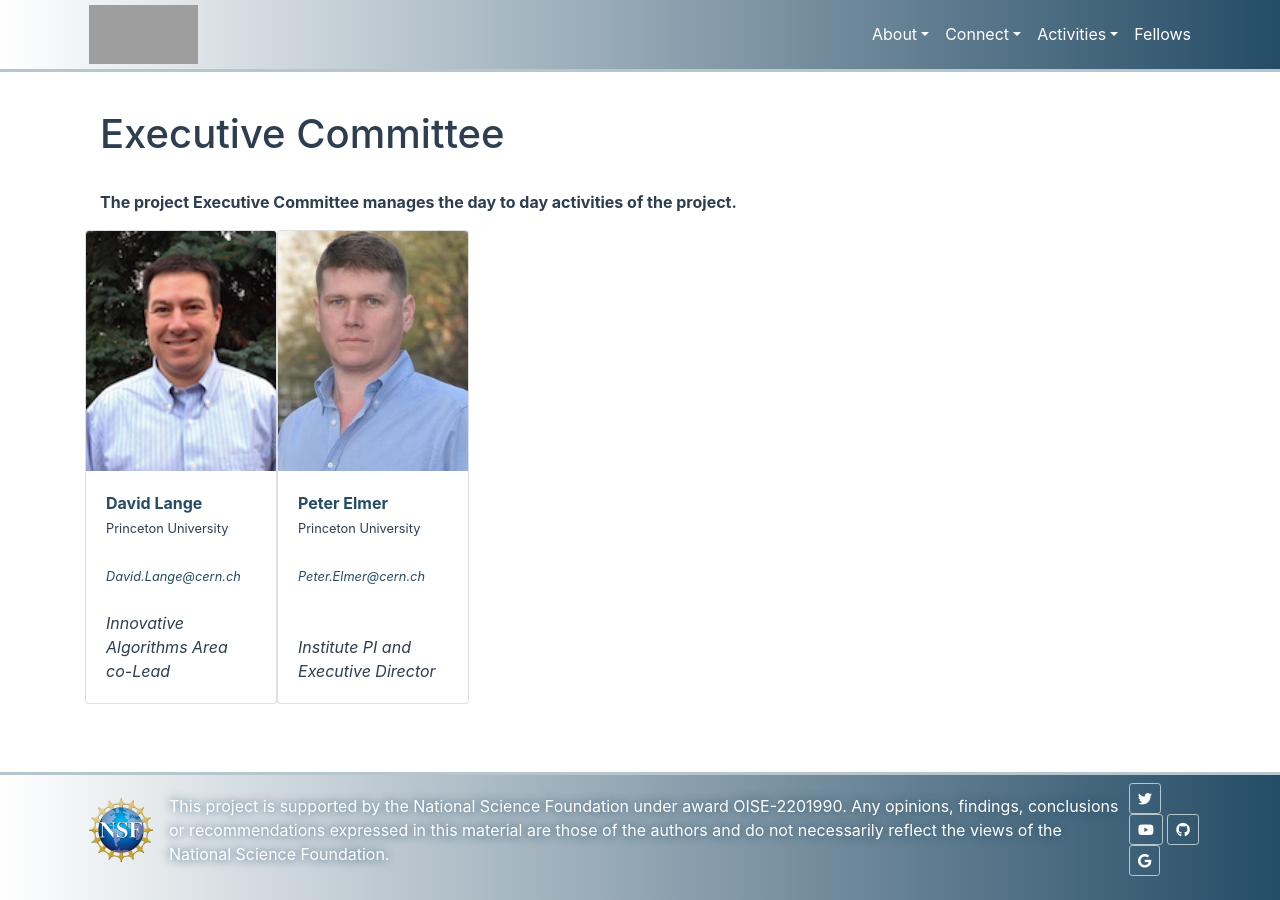
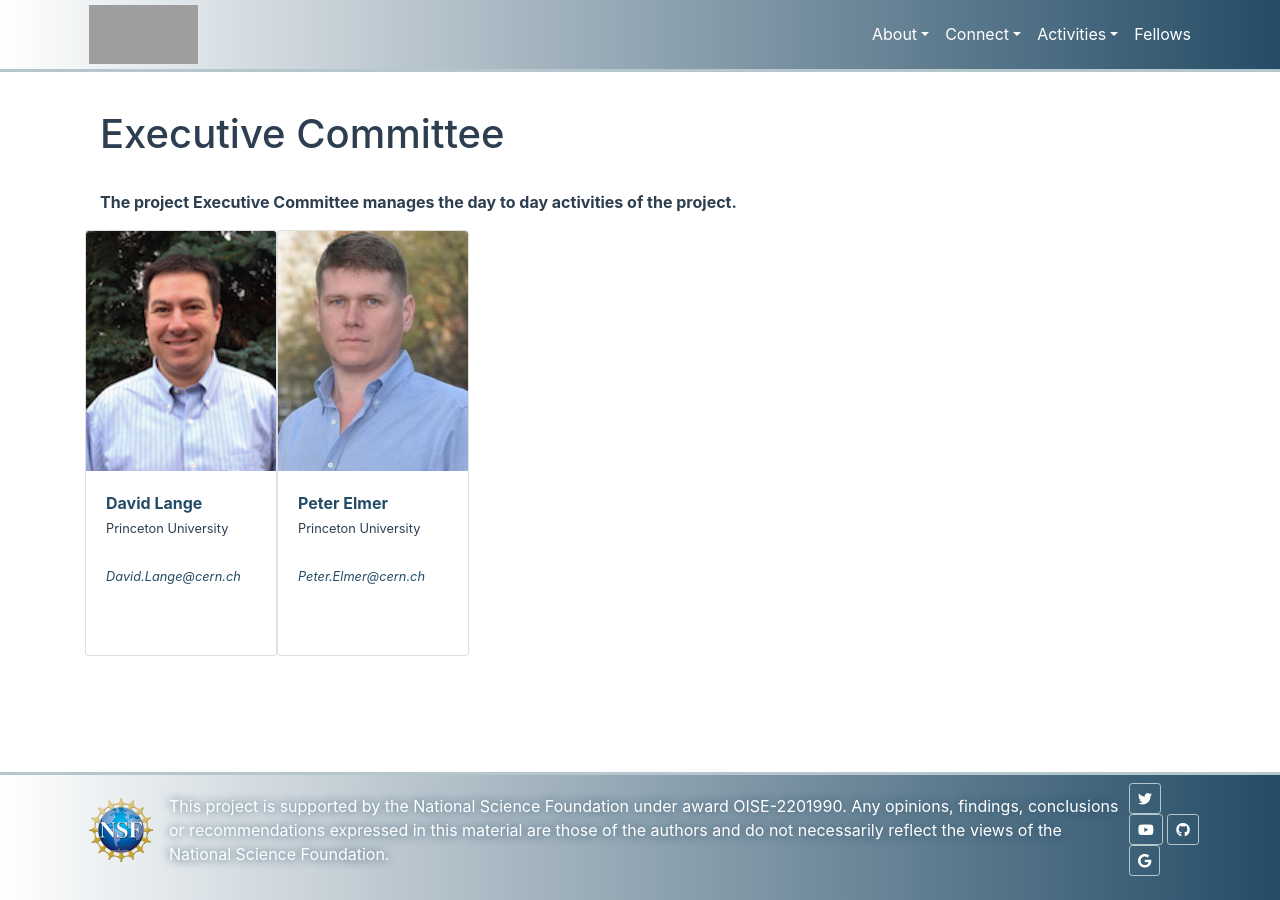
Before and after one commit to research-software-collaborations/research-software-collaborations.github.io, a Jekyll site: the page built from pages/about/executive-committee.md, in a window 1280 px wide. Built offline with Jekyll 4.4.1, drawn with Linux system fonts in a browser that asks for light colours; cached includes are drawn as plain includes; grey boxes are pictures that could not be loaded.

Commit message:
remove titles

```diff
--- a/_data/people/davidlange6.yml
+++ b/_data/people/davidlange6.yml
@@ -6,6 +6,6 @@ institution: Princeton University
 name: David Lange
 photo: "/assets/images/team/David-Lange.png"
 shortname: davidlange6
-title: Innovative Algorithms Area <nobr>co-Lead</nobr>
+title:
 website: https://dlange.web.cern.ch
 presentations:
--- a/_data/people/pelmer.yml
+++ b/_data/people/pelmer.yml
@@ -7,7 +7,7 @@ institution: Princeton University
 name: Peter Elmer
 photo: "/assets/images/team/Peter-Elmer.jpg"
 shortname: pelmer
-title: Institute PI and Executive Director
+title:
 website: https://scholar.princeton.edu/elmer/home
 presentations:
   - title:
```
